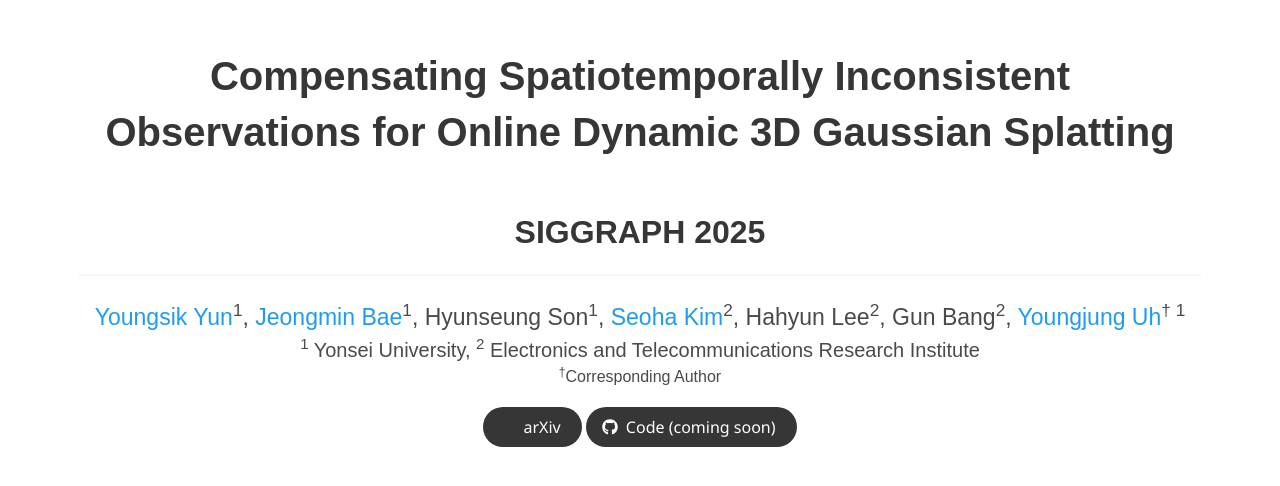
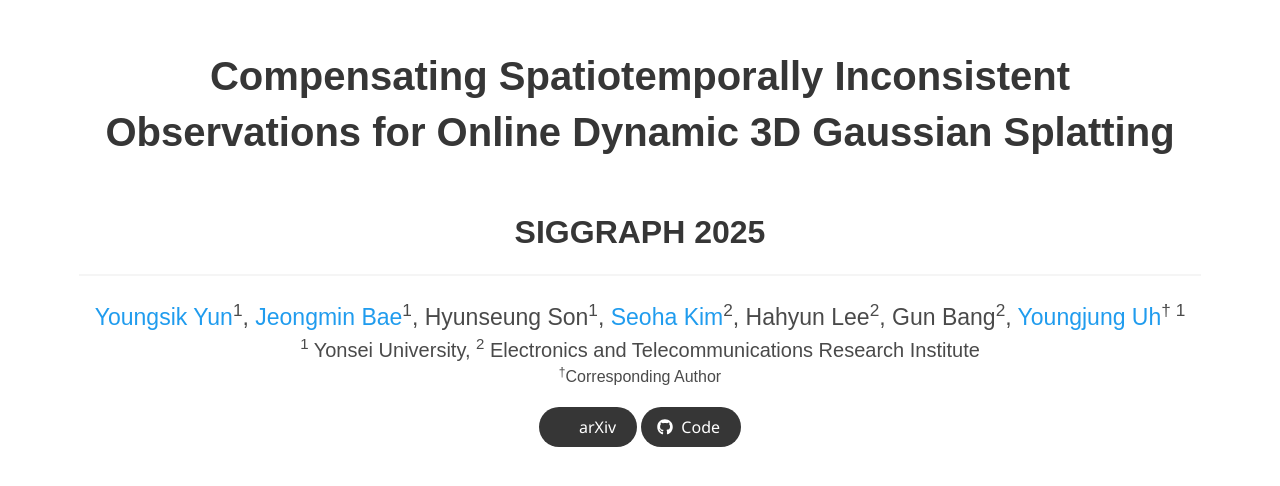
Before and after one commit to bbangsik13/bbangsik13.github.io, a Jekyll site: the page OR2/index.html, which Jekyll copies as it is, in a window 1280 px wide and 900 px high, cut to the strip 0-488 px from the top of the window. Built offline with Jekyll 4.4.1, drawn with Linux system fonts in a browser that asks for light colours; nearby versions of some CDN libraries; some web fonts are replaced; library files that are not in the unit come from our copies; a style sheet for code colours, icons or effects is not loaded.

Commit message:
code release

```diff
--- a/OR2/index.html
+++ b/OR2/index.html
@@ -96,12 +96,12 @@
                 </span>
                 <!-- Code Link. -->
                 <span class="link-block">
-                  <a target="_blank"
+                  <a target="_blank" href="https://github.com/bbangsik13/OR2"
                      class="external-link button is-normal is-rounded is-dark">
                     <span class="icon">
                         <i class="fab fa-github"></i>
                     </span>
-                    <span>Code (coming soon)</span>
+                    <span>Code</span>
                     </a>
                 </span>
                 <!-- Video Link. -->
```
